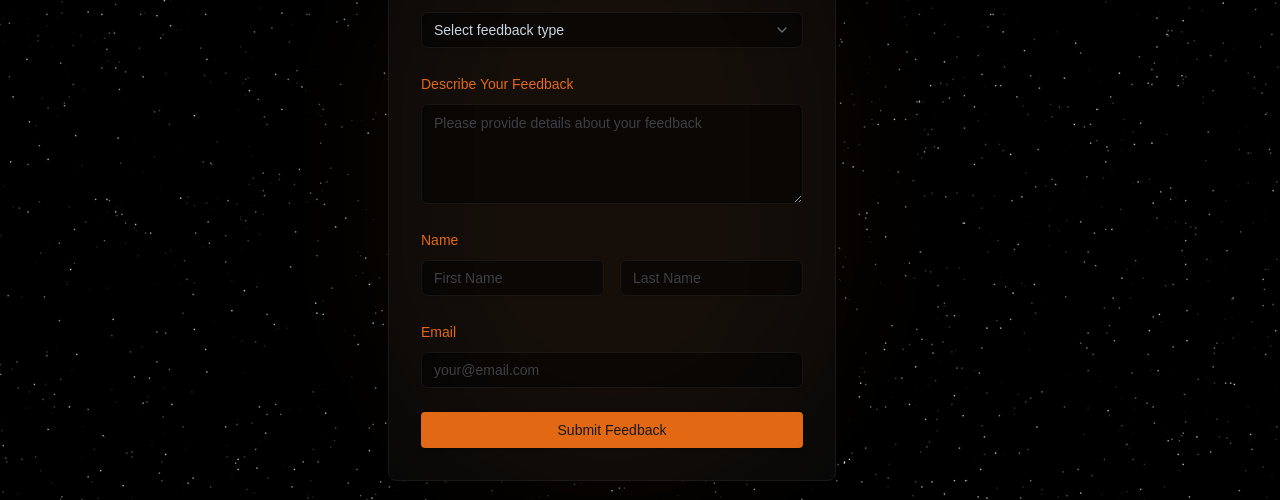
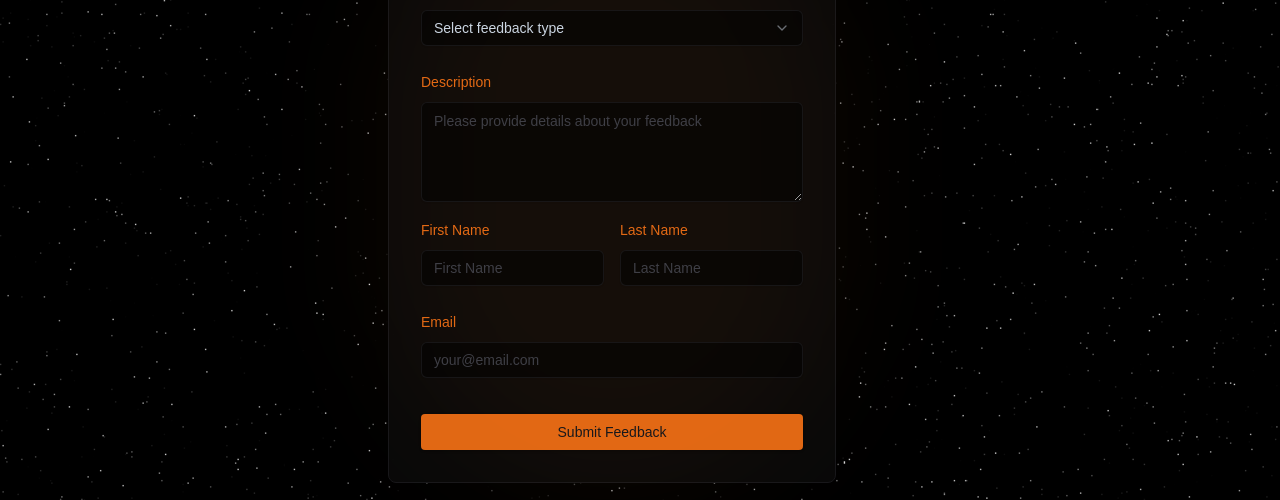
Before and after one commit to MLSAKIIT/weave-frontend, a Next.js app: page /feedback in a window 1280 px wide. Shown: the part 318-818 px from the top of the page. Built offline with nearby package versions, Linux system fonts and the light colour scheme; no server answers.

Commit message:
Created a functional FeedBack Form

```diff
--- a/package.json
+++ b/package.json
@@ -26,7 +26,7 @@
     "react-icons": "^5.4.0",
     "tailwind-merge": "^2.6.0",
     "tailwindcss-animate": "^1.0.7",
-    "zod": "^3.24.1",
+    "zod": "^3.24.2",
     "zod-formik-adapter": "^1.3.0"
   },
   "devDependencies": {
--- a/src/components/feedback-form.tsx
+++ b/src/components/feedback-form.tsx
@@ -1,12 +1,48 @@
 "use client"
 
+import { z } from "zod"
+import { zodResolver } from "@hookform/resolvers/zod"
+
+import { useForm } from "react-hook-form"
+
+import {
+    Form,
+    FormControl,
+    FormDescription,
+    FormField,
+    FormItem,
+    FormLabel,
+    FormMessage,
+} from "@/components/ui/form"
 import { Button } from "@/components/ui/button"
 import { Input } from "@/components/ui/input"
 import { Label } from "@/components/ui/label"
 import { Select, SelectContent, SelectItem, SelectTrigger, SelectValue } from "@/components/ui/select"
 import { Textarea } from "@/components/ui/textarea"
 
+
+const formSchema = z.object({
+    description: z.string().min(2, "Feedback cannot be empty").max(250),
+    firstName: z.string().min(1, "First name cannot be empty").max(50),
+    lastName: z.string().optional(),
+    email: z.string().email()
+})
+
 export default function FeedbackForm() {
+    const form = useForm<z.infer<typeof formSchema>>({
+        resolver: zodResolver(formSchema),
+        defaultValues: {
+            description: "",
+            firstName: "",
+            lastName: "",
+            email: "",
+        },
+    });
+
+    function onSubmit(values: z.infer<typeof formSchema>) {
+        console.log(values);
+    }
+
     return (
         <div className="min-h-screen flex items-center justify-center p-4">
             <div className="w-full max-w-md bg-[#0A0A0A]/95 p-8 rounded-lg shadow-2xl backdrop-blur-sm border border-zinc-900 relative">
@@ -16,6 +52,7 @@
                         <Label htmlFor="feedbackType" className="text-orange-500/100 text-2xl">
                             Feedback Form
                         </Label>
+
                     </div>
                     <div className="space-y-2">
                         <Label htmlFor="feedbackType" className="text-orange-500/90">
@@ -35,51 +72,98 @@
                             </SelectContent>
                         </Select>
                     </div>
-
-                    <div className="space-y-2">
-                        <Label htmlFor="description" className="text-orange-500/90">
-                            Describe Your Feedback
-                        </Label>
+                    <Form {...form}>
+                        <form onSubmit={form.handleSubmit(onSubmit)} className="space-y-2 ">
+                            <FormField
+                                control={form.control}
+                                name="description"
+                                render={({ field }) => (
+                                    <FormItem>
+                                        <FormLabel className="text-orange-500/90">Description</FormLabel>
+                                        <FormControl>
                                             <Textarea
                                                 id="description"
                                                 placeholder="Please provide details about your feedback"
                                                 className="bg-black/50 border-zinc-800/50 text-slate-200 placeholder:text-zinc-700 focus:ring-0 focus:ring-offset-0 min-h-[100px]"
+                                                {...field} />
+                                        </FormControl>
+                                        <FormMessage />
+                                    </FormItem>
+                                )}
                             />
-                    </div>
 
-                    <div className="space-y-2">
-                        <Label className="text-orange-500/90">Name</Label>
+                            <div className="space-y-2 py-2">
                                 <div className="grid grid-cols-2 gap-4">
+                                    <FormField
+                                        control={form.control}
+                                        name="firstName"
+                                        render={({ field }) => (
+                                            <FormItem>
+                                                <FormLabel className="text-orange-500/90">First Name</FormLabel>
+                                                <FormControl>
                                                     <Input
                                                         id="firstName"
                                                         placeholder="First Name"
                                                         className="bg-black/50 border-zinc-800/50 text-slate-200 placeholder:text-zinc-700 focus:ring-0 focus:ring-offset-0"
+                                                        {...field}
                                                     />
+
+                                                </FormControl>
+                                                <FormMessage />
+                                            </FormItem>
+                                        )}
+                                    />
+                                    <FormField
+                                        control={form.control}
+                                        name="lastName"
+                                        render={({ field }) => (
+                                            <FormItem>
+                                                <FormLabel className="text-orange-500/90">Last Name</FormLabel>
+                                                <FormControl>
                                                     <Input
                                                         id="lastName"
                                                         placeholder="Last Name"
                                                         className="bg-black/50 border-zinc-800/50 text-slate-200 placeholder:text-zinc-700 focus:ring-0 focus:ring-offset-0"
+                                                        {...field}
+                                                    />
+
+                                                </FormControl>
+                                                <FormMessage />
+                                            </FormItem>
+                                        )}
                                     />
                                 </div>
                             </div>
 
-                    <div className="space-y-2">
+                            <div className="space-y-2 py-2 pb-7">
                                 <Label htmlFor="email" className="text-orange-500/90">
                                     Email
                                 </Label>
+                                <FormField
+                                    control={form.control}
+                                    name="email"
+                                    render={({ field }) => (
+                                        <FormItem>
+                                            <FormControl>
                                                 <Input
                                                     id="email"
                                                     type="email"
                                                     placeholder="your@email.com"
                                                     className="bg-black/50 border-zinc-800/50 text-slate-200 placeholder:text-zinc-700 focus:ring-0 focus:ring-offset-0"
+                                                    {...field} />
+                                            </FormControl>
+                                            <FormMessage />
+                                        </FormItem>
+                                    )}
                                 />
                             </div>
-
-                    <Button className="w-full bg-orange-500/90 hover:bg-orange-600/90 text-zinc-900 font-medium transition-colors">
+                            <Button type="submit" className="w-full bg-orange-500/90 hover:bg-orange-600/90 text-zinc-900 font-medium transition-colors">
                                 Submit Feedback
                             </Button>
+                        </form>
+                    </Form>
                 </div>
             </div>
         </div>
-    )
+    );
 }
--- /dev/null
+++ b/src/components/ui/form.tsx
@@ -0,0 +1,178 @@
+"use client"
+
+import * as React from "react"
+import * as LabelPrimitive from "@radix-ui/react-label"
+import { Slot } from "@radix-ui/react-slot"
+import {
+  Controller,
+  ControllerProps,
+  FieldPath,
+  FieldValues,
+  FormProvider,
+  useFormContext,
+} from "react-hook-form"
+
+import { cn } from "@/lib/utils"
+import { Label } from "@/components/ui/label"
+
+const Form = FormProvider
+
+type FormFieldContextValue<
+  TFieldValues extends FieldValues = FieldValues,
+  TName extends FieldPath<TFieldValues> = FieldPath<TFieldValues>
+> = {
+  name: TName
+}
+
+const FormFieldContext = React.createContext<FormFieldContextValue>(
+  {} as FormFieldContextValue
+)
+
+const FormField = <
+  TFieldValues extends FieldValues = FieldValues,
+  TName extends FieldPath<TFieldValues> = FieldPath<TFieldValues>
+>({
+  ...props
+}: ControllerProps<TFieldValues, TName>) => {
+  return (
+    <FormFieldContext.Provider value={{ name: props.name }}>
+      <Controller {...props} />
+    </FormFieldContext.Provider>
+  )
+}
+
+const useFormField = () => {
+  const fieldContext = React.useContext(FormFieldContext)
+  const itemContext = React.useContext(FormItemContext)
+  const { getFieldState, formState } = useFormContext()
+
+  const fieldState = getFieldState(fieldContext.name, formState)
+
+  if (!fieldContext) {
+    throw new Error("useFormField should be used within <FormField>")
+  }
+
+  const { id } = itemContext
+
+  return {
+    id,
+    name: fieldContext.name,
+    formItemId: `${id}-form-item`,
+    formDescriptionId: `${id}-form-item-description`,
+    formMessageId: `${id}-form-item-message`,
+    ...fieldState,
+  }
+}
+
+type FormItemContextValue = {
+  id: string
+}
+
+const FormItemContext = React.createContext<FormItemContextValue>(
+  {} as FormItemContextValue
+)
+
+const FormItem = React.forwardRef<
+  HTMLDivElement,
+  React.HTMLAttributes<HTMLDivElement>
+>(({ className, ...props }, ref) => {
+  const id = React.useId()
+
+  return (
+    <FormItemContext.Provider value={{ id }}>
+      <div ref={ref} className={cn("space-y-2", className)} {...props} />
+    </FormItemContext.Provider>
+  )
+})
+FormItem.displayName = "FormItem"
+
+const FormLabel = React.forwardRef<
+  React.ElementRef<typeof LabelPrimitive.Root>,
+  React.ComponentPropsWithoutRef<typeof LabelPrimitive.Root>
+>(({ className, ...props }, ref) => {
+  const { error, formItemId } = useFormField()
+
+  return (
+    <Label
+      ref={ref}
+      className={cn(error && "text-destructive", className)}
+      htmlFor={formItemId}
+      {...props}
+    />
+  )
+})
+FormLabel.displayName = "FormLabel"
+
+const FormControl = React.forwardRef<
+  React.ElementRef<typeof Slot>,
+  React.ComponentPropsWithoutRef<typeof Slot>
+>(({ ...props }, ref) => {
+  const { error, formItemId, formDescriptionId, formMessageId } = useFormField()
+
+  return (
+    <Slot
+      ref={ref}
+      id={formItemId}
+      aria-describedby={
+        !error
+          ? `${formDescriptionId}`
+          : `${formDescriptionId} ${formMessageId}`
+      }
+      aria-invalid={!!error}
+      {...props}
+    />
+  )
+})
+FormControl.displayName = "FormControl"
+
+const FormDescription = React.forwardRef<
+  HTMLParagraphElement,
+  React.HTMLAttributes<HTMLParagraphElement>
+>(({ className, ...props }, ref) => {
+  const { formDescriptionId } = useFormField()
+
+  return (
+    <p
+      ref={ref}
+      id={formDescriptionId}
+      className={cn("text-[0.8rem] text-muted-foreground", className)}
+      {...props}
+    />
+  )
+})
+FormDescription.displayName = "FormDescription"
+
+const FormMessage = React.forwardRef<
+  HTMLParagraphElement,
+  React.HTMLAttributes<HTMLParagraphElement>
+>(({ className, children, ...props }, ref) => {
+  const { error, formMessageId } = useFormField()
+  const body = error ? String(error?.message) : children
+
+  if (!body) {
+    return null
+  }
+
+  return (
+    <p
+      ref={ref}
+      id={formMessageId}
+      className={cn("text-[0.8rem] font-medium text-destructive", className)}
+      {...props}
+    >
+      {body}
+    </p>
+  )
+})
+FormMessage.displayName = "FormMessage"
+
+export {
+  useFormField,
+  Form,
+  FormItem,
+  FormLabel,
+  FormControl,
+  FormDescription,
+  FormMessage,
+  FormField,
+}
```
Also changed, not shown: src/app/feedback/page.tsx (line endings or trailing spaces), 1 other file (tests, documents, lock files or other folders). Lines whose indentation alone changed are shown as unchanged.
